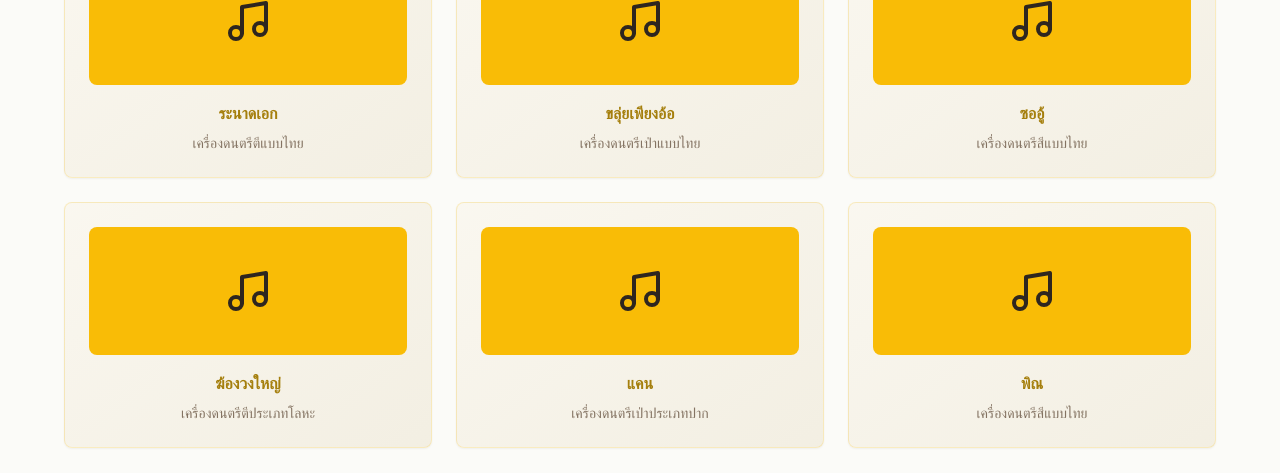
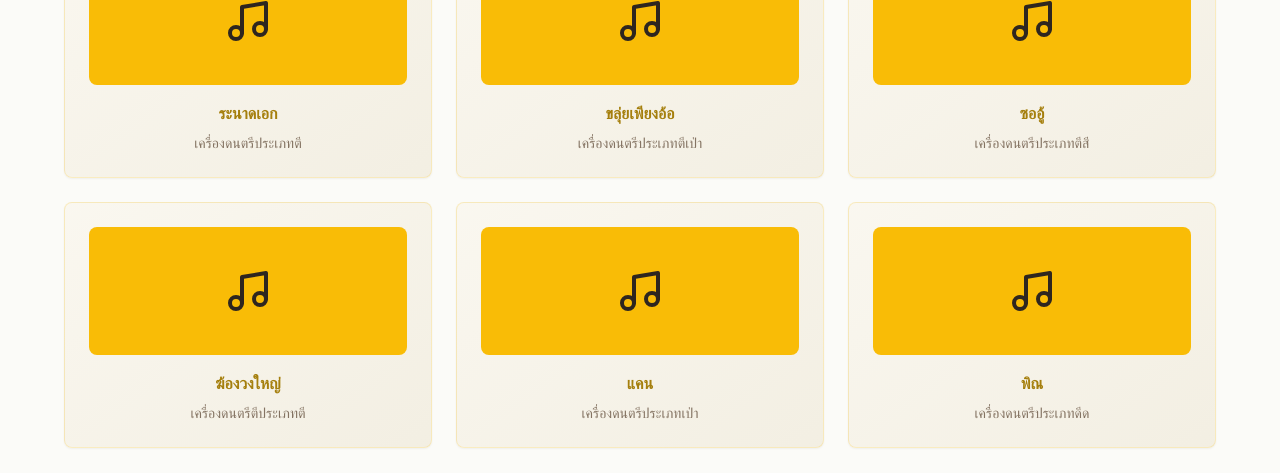
Before and after one commit to serawsname/WebSiteInstrument, a React (Vite) app: page / in a window 1280 px wide. Shown: the part 1280-1753 px from the top of the page. Built offline with nearby package versions, Linux system fonts and the light colour scheme.

Commit message:
Update Index.tsx

```diff
--- a/src/pages/Index.tsx
+++ b/src/pages/Index.tsx
@@ -152,12 +152,12 @@ const Index = () => {
 
                      <div className="grid md:grid-cols-2 lg:grid-cols-3 gap-6 max-w-6xl mx-auto">
              {[
-               { name: "ระนาดเอก", description: "เครื่องดนตรีตีแบบไทย" },
-               { name: "ขลุ่ยเพียงอ้อ", description: "เครื่องดนตรีเป่าแบบไทย" },
-               { name: "ซออู้", description: "เครื่องดนตรีสีแบบไทย" },
-               { name: "ฆ้องวงใหญ่", description: "เครื่องดนตรีตีประเภทโลหะ" },
-               { name: "แคน", description: "เครื่องดนตรีเป่าประเภทปาก" },
-               { name: "พิณ", description: "เครื่องดนตรีสีแบบไทย" }
+               { name: "ระนาดเอก", description: "เครื่องดนตรีประเภทตี" },
+               { name: "ขลุ่ยเพียงอ้อ", description: "เครื่องดนตรีประเภทตีเป่า" },
+               { name: "ซออู้", description: "เครื่องดนตรีประเภทตีสี" },
+               { name: "ฆ้องวงใหญ่", description: "เครื่องดนตรีตีประเภทตี" },
+               { name: "แคน", description: "เครื่องดนตรีประเภทเป่า" },
+               { name: "พิณ", description: "เครื่องดนตรีประเภทดีด" }
              ].map((instrument, index) => (
               <Card key={index} className="bg-gradient-card border-thai-gold/20 hover:shadow-thai transition-all duration-300 transform hover:scale-105">
                 <CardContent className="p-6 text-center">
```
